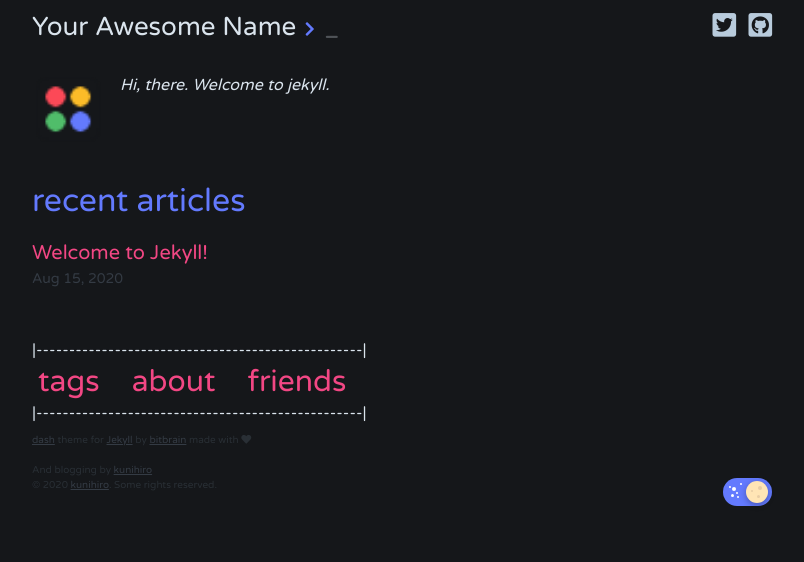
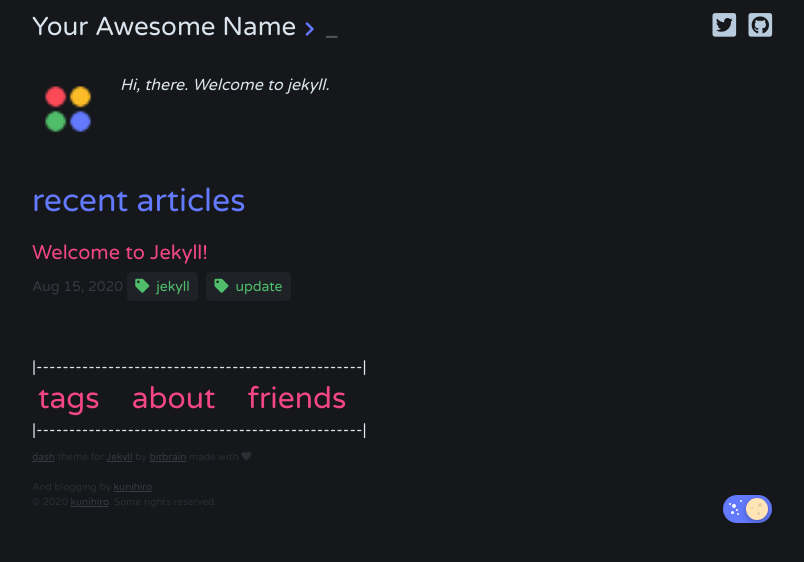
Before and after one commit to MyCodingSucks/jekyll-dash-without-plugins, a Jekyll site: the page built from index.html, in a window 1280 px wide. Shown: the top 562 px of the page, without its empty margins (238-1042 px from the left). Built offline with Jekyll 4.4.1, drawn with Linux system fonts in a browser that asks for light colours; the list of posts is cut into pages by our own code.

Commit message:
Update home.html

```diff
--- a/_layouts/home.html
+++ b/_layouts/home.html
@@ -7,31 +7,32 @@ layout: default
 {% endunless %}
 
 {% assign posts_count = paginator.posts | size %}
+
 {% if posts_count > 0 %}
 	<h1>recent articles</h1>
+
 	<div class="post-links">
 		{% for post in paginator.posts %}
 			<div class="post-link-wrapper">
 				<a href="{{ post.url | relative_url }}" class="post-link">{{ post.title }}</a>
+
 					<div class="post-meta">
-
-            {% if site.plugins contains "jekyll/tagging" %}
-            <div class="post-tags">
-                {% for tag in post.tags %}
-                <a class="tag" href="/tag/{{ tag }}/">{{ tag }}</a>
-                {% endfor %}
-            </div>
-            {% endif %}
 						{% if site.date_format %}
 							{{ post.date | date: site.date_format }}
 						{% else %}
 							{{ post.date | date: "%b %-d, %Y" }}
 						{% endif %}
+
+						{% for tag in post.tags %}
+							<a class="tag" href="/bottom_bar/tags.html#{{ tag | slugify }}">{{ tag }}</a>
+						{% endfor %}
+
 						{% if site.show_excerpts == true %}
 							<div class="post-excerpt">
 								{{ post.content | strip_html | truncatewords: 50 }}
 							</div>
 						{% endif %}
+
 					</div>
 			</div>
 		{% endfor %}
```
Lines whose indentation alone changed are shown as unchanged.
